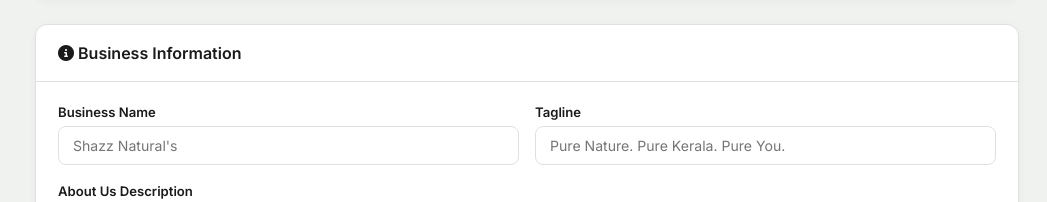
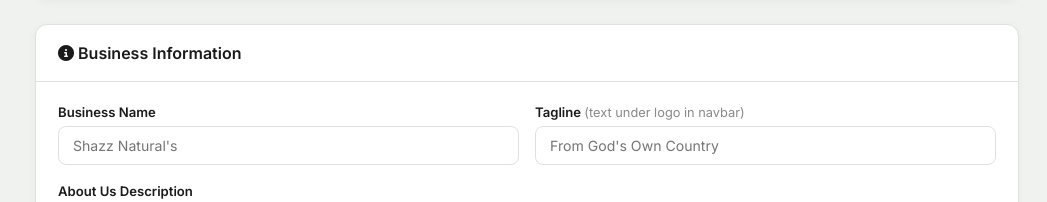
Before and after one commit to jamsheer884-create/shazz-naturals, a website: page public/admin/settings.html in a window 1280 px wide. Shown: the part 2650-2852 px from the top of the page, without its empty margins (233-1280 px from the left). Drawn offline with Linux system fonts and the light colour scheme; no server answers.

Commit message:
Connect Tagline setting to navbar brand-sub text on all pages

```diff
--- a/public/admin/settings.html
+++ b/public/admin/settings.html
@@ -231,8 +231,8 @@
               <input type="text" id="s-name" placeholder="Shazz Natural's"/>
             </div>
             <div class="adm-form-group">
-              <label>Tagline</label>
-              <input type="text" id="s-tagline" placeholder="Pure Nature. Pure Kerala. Pure You."/>
+              <label>Tagline <span style="font-weight:400;color:#888;font-size:0.8rem">(text under logo in navbar)</span></label>
+              <input type="text" id="s-tagline" placeholder="From God's Own Country"/>
             </div>
           </div>
           <div class="adm-form-group">
--- a/public/js/main.js
+++ b/public/js/main.js
@@ -72,7 +72,9 @@ function applySettingsToPage(s) {
     document.querySelectorAll('.nav-logo-svg').forEach(el => { el.src = s.logo; });
     document.querySelectorAll('.site-logo, #site-logo').forEach(el => { el.src = s.logo; });
   }
-  // Update hero taglines (homepage only)
+  // Update tagline under logo on all pages
+  if (s.tagline) { document.querySelectorAll('.brand-sub').forEach(el => el.textContent = s.tagline); }
+  // Update hero lines (homepage only)
   if (s.heroLine1) { const el = document.getElementById('hero-line1'); if (el) el.textContent = s.heroLine1; }
   if (s.heroLine2) { const el = document.getElementById('hero-line2'); if (el) el.textContent = s.heroLine2; }
   if (s.heroLine3) { const el = document.getElementById('hero-line3'); if (el) el.textContent = s.heroLine3; }
```
